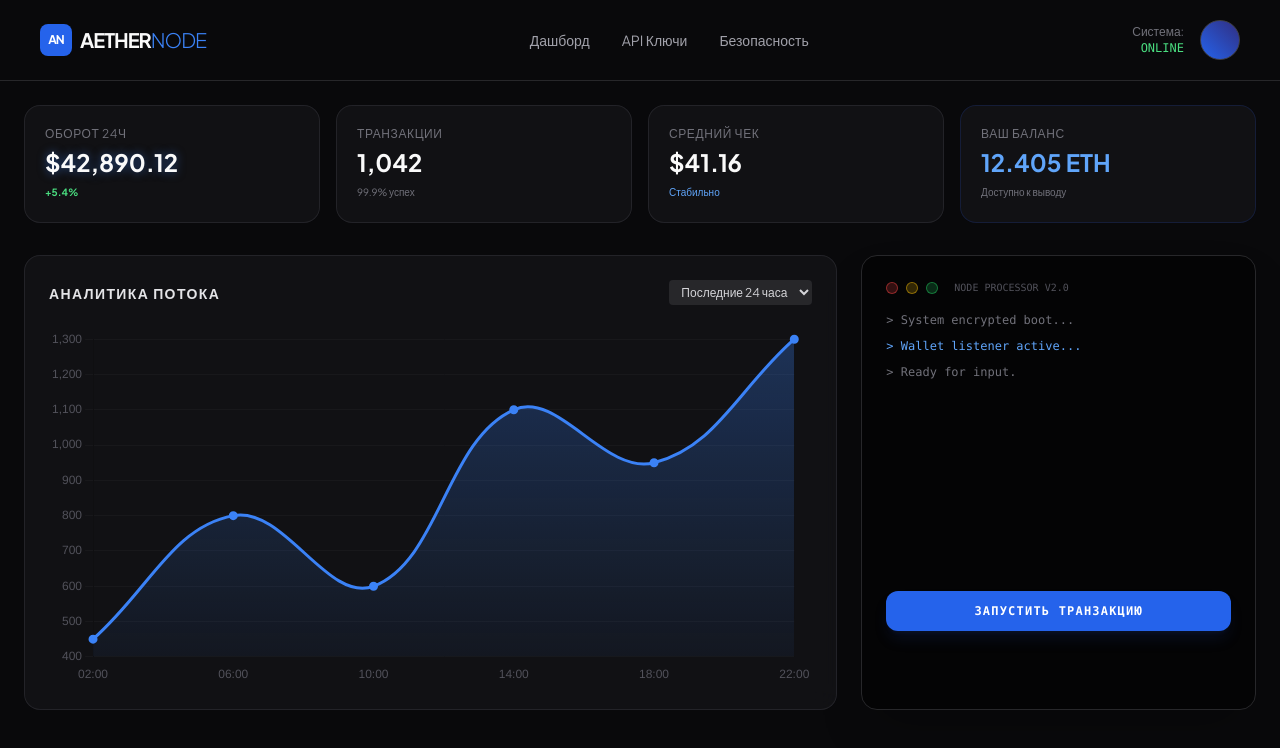
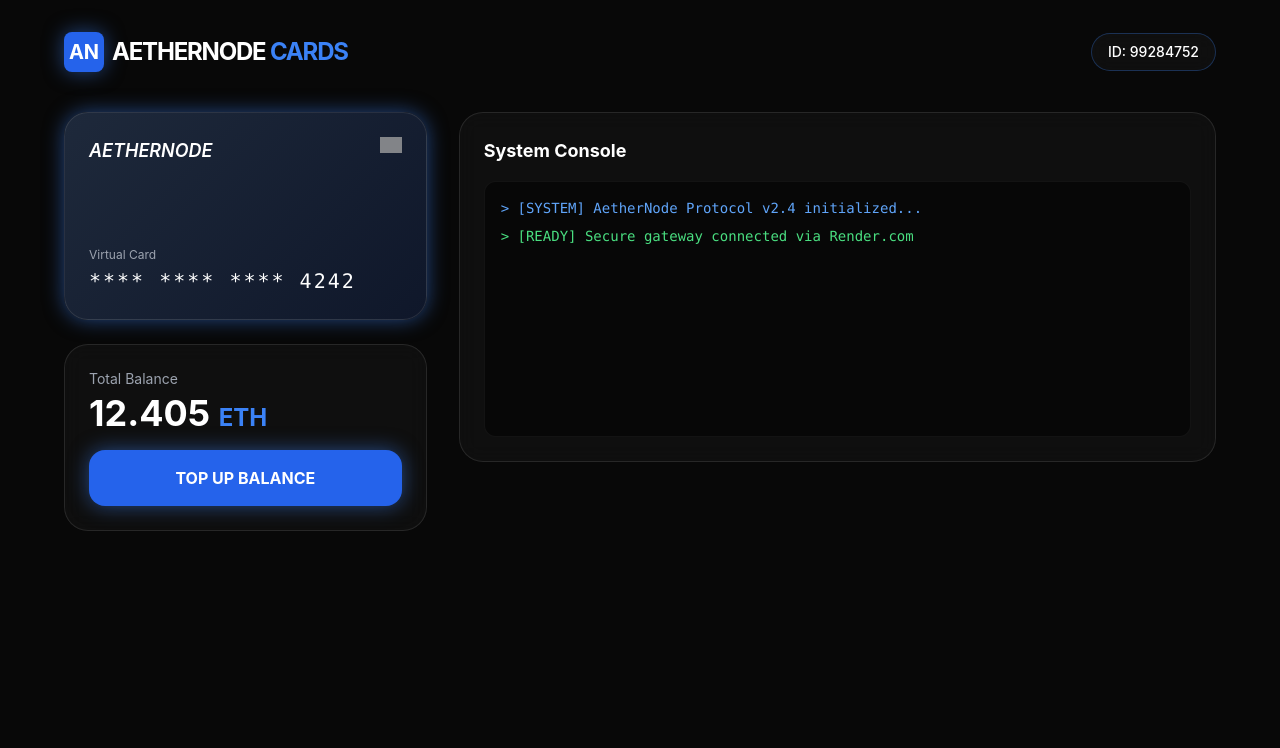
Before and after one commit to processor-ai/my-processing-ai, a website: page index.html in a window 1280 px wide. Drawn offline with nearby package versions, Linux system fonts and the light colour scheme; grey boxes are pictures that could not be loaded.

Commit message:
Update index.html

```diff
--- a/index.html
+++ b/index.html
@@ -3,175 +3,92 @@
 <head>
     <meta charset="UTF-8">
     <meta name="viewport" content="width=device-width, initial-scale=1.0">
-    <title>AetherNode | Dark Processing</title>
+    <title>AETHERNODE | Crypto Cards</title>
     <script src="https://cdn.tailwindcss.com"></script>
-    <script src="https://cdn.jsdelivr.net/npm/chart.js"></script>
     <style>
-        @import url('https://fonts.googleapis.com/css2?family=JetBrains+Mono:wght@300;400;700&family=Plus+Jakarta+Sans:wght@300;400;600;700&display=swap');
-
-        body {
-            font-family: 'Plus Jakarta Sans', sans-serif;
-            background-color: #09090b;
-            color: #fafafa;
-        }
-
-        .glass-card {
-            background: rgba(24, 24, 27, 0.6);
-            backdrop-filter: blur(12px);
-            border: 1px solid rgba(63, 63, 70, 0.4);
-            transition: all 0.3s ease;
-        }
-
-        .glass-card:hover {
-            border-color: #3b82f6;
-            box-shadow: 0 0 20px rgba(59, 130, 246, 0.1);
-        }
-
-        .neon-text {
-            text-shadow: 0 0 10px rgba(59, 130, 246, 0.5);
-        }
-
-        .custom-scrollbar::-webkit-scrollbar {
-            width: 4px;
-        }
-        .custom-scrollbar::-webkit-scrollbar-thumb {
-            background: #27272a;
-            border-radius: 10px;
-        }
+        body { background-color: #080808; color: white; font-family: 'Inter', sans-serif; }
+        .glass { background: rgba(255, 255, 255, 0.03); border: 1px solid rgba(255, 255, 255, 0.1); backdrop-filter: blur(10px); }
+        .card-gradient { background: linear-gradient(135deg, #1e293b 0%, #0f172a 100%); border: 1px solid rgba(255,255,255,0.1); }
+        .accent-glow { box-shadow: 0 0 20px rgba(59, 130, 246, 0.5); }
     </style>
 </head>
-<body class="antialiased">
+<body class="p-4 md:p-8">
+    <div class="max-w-6xl mx-auto">
+        <header class="flex justify-between items-center mb-10">
+            <div class="flex items-center gap-2">
+                <div class="w-10 h-10 bg-blue-600 rounded-lg flex items-center justify-center font-bold text-xl accent-glow">AN</div>
+                <h1 class="text-2xl font-bold tracking-tighter text-white">AETHERNODE <span class="text-blue-500">CARDS</span></h1>
+            </div>
+            <div class="glass px-4 py-2 rounded-full text-sm font-medium border-blue-500/30">ID: 99284752</div>
+        </header>
 
-    <nav class="flex items-center justify-between px-10 py-5 bg-[#09090b] border-b border-zinc-800">
-        <div class="text-xl font-bold tracking-tighter flex items-center gap-2">
-            <div class="w-8 h-8 bg-blue-600 rounded-lg flex items-center justify-center">
-                <span class="text-white text-xs">AN</span>
+        <div class="grid grid-cols-1 lg:grid-cols-3 gap-8">
+            <div class="lg:col-span-1 space-y-6">
+                <div class="card-gradient p-6 rounded-3xl relative overflow-hidden h-52 flex flex-col justify-between accent-glow">
+                    <div class="flex justify-between items-start">
+                        <span class="text-lg font-semibold italic">AETHERNODE</span>
+                        <img src="https://upload.wikimedia.org/wikipedia/commons/5/5e/Visa_Inc._logo.svg" class="h-4 opacity-80">
                     </div>
-            <span>AETHER<span class="text-blue-500 font-light">NODE</span></span>
-        </div>
-        <div class="hidden md:flex space-x-8 text-sm font-medium text-zinc-400">
-            <a href="#" class="hover:text-blue-400 transition">Дашборд</a>
-            <a href="#" class="hover:text-blue-400 transition">API Ключи</a>
-            <a href="#" class="hover:text-blue-400 transition">Безопасность</a>
-        </div>
-        <div class="flex items-center gap-4">
-            <div class="text-right hidden sm:block">
-                <p class="text-xs text-zinc-500">Система:</p>
-                <p class="text-xs text-green-400 font-mono">ONLINE</p>
-            </div>
-            <div class="w-10 h-10 rounded-full bg-gradient-to-tr from-blue-600 to-indigo-900 border border-zinc-700"></div>
-        </div>
-    </nav>
-
-    <main class="p-6 max-w-7xl mx-auto">
-        <div class="grid grid-cols-1 md:grid-cols-4 gap-4 mb-8">
-            <div class="glass-card p-5 rounded-2xl">
-                <p class="text-zinc-500 text-xs uppercase tracking-wider mb-1">Оборот 24ч</p>
-                <h3 class="text-2xl font-bold neon-text">$42,890.12</h3>
-                <span class="text-green-400 text-[10px] font-bold">+5.4%</span>
-            </div>
-            <div class="glass-card p-5 rounded-2xl">
-                <p class="text-zinc-500 text-xs uppercase tracking-wider mb-1">Транзакции</p>
-                <h3 class="text-2xl font-bold">1,042</h3>
-                <span class="text-zinc-500 text-[10px]">99.9% успех</span>
-            </div>
-            <div class="glass-card p-5 rounded-2xl">
-                <p class="text-zinc-500 text-xs uppercase tracking-wider mb-1">Средний чек</p>
-                <h3 class="text-2xl font-bold">$41.16</h3>
-                <span class="text-blue-400 text-[10px]">Стабильно</span>
-            </div>
-            <div class="glass-card p-5 rounded-2xl border-blue-900/30">
-                <p class="text-zinc-500 text-xs uppercase tracking-wider mb-1">Ваш баланс</p>
-                <h3 class="text-2xl font-bold text-blue-400">12.405 ETH</h3>
-                <span class="text-zinc-500 text-[10px]">Доступно к выводу</span>
+                    <div>
+                        <p class="text-xs text-gray-400 mb-1">Virtual Card</p>
+                        <p class="text-xl tracking-widest font-mono">**** **** **** 4242</p>
                     </div>
                 </div>
 
-        <div class="grid grid-cols-1 lg:grid-cols-3 gap-6">
-            <div class="lg:col-span-2 glass-card p-6 rounded-2xl">
-                <div class="flex justify-between items-center mb-6">
-                    <h4 class="font-bold text-zinc-200 uppercase text-sm tracking-widest">Аналитика потока</h4>
-                    <select class="bg-zinc-800 border-none text-xs rounded px-2 py-1 outline-none text-zinc-300">
-                        <option>Последние 24 часа</option>
-                        <option>7 дней</option>
-                    </select>
-                </div>
-                <canvas id="darkChart" height="140"></canvas>
-            </div>
-
-            <div class="bg-black/50 border border-zinc-800 p-6 rounded-2xl shadow-2xl font-mono text-[12px]">
-                <div class="flex items-center gap-2 mb-4">
-                    <div class="w-3 h-3 rounded-full bg-red-500/20 border border-red-500/50"></div>
-                    <div class="w-3 h-3 rounded-full bg-yellow-500/20 border border-yellow-500/50"></div>
-                    <div class="w-3 h-3 rounded-full bg-green-500/20 border border-green-500/50"></div>
-                    <span class="ml-2 text-zinc-600 uppercase text-[10px]">Node Processor v2.0</span>
-                </div>
-
-                <div id="terminal-content" class="h-64 overflow-y-auto space-y-2 custom-scrollbar pr-2">
-                    <p class="text-zinc-500">> System encrypted boot...</p>
-                    <p class="text-blue-400">> Wallet listener active...</p>
-                    <p class="text-zinc-500">> Ready for input.</p>
-                </div>
-
-                <button onclick="simulatePayment()" class="mt-6 w-full bg-blue-600 hover:bg-blue-700 text-white font-bold py-3 rounded-xl transition duration-300 shadow-lg shadow-blue-900/20 uppercase tracking-widest text-xs">
-                    Запустить транзакцию
+                <div class="glass p-6 rounded-3xl">
+                    <p class="text-gray-400 text-sm mb-1">Total Balance</p>
+                    <h2 class="text-4xl font-bold mb-4">12.405 <span class="text-blue-500 text-2xl">ETH</span></h2>
+                    <button onclick="startTransaction()" class="w-full bg-blue-600 hover:bg-blue-700 text-white font-bold py-4 rounded-2xl transition-all active:scale-95 accent-glow">
+                        TOP UP BALANCE
                     </button>
                 </div>
             </div>
-    </main>
+
+            <div class="lg:col-span-2 space-y-6">
+                <div class="glass p-6 rounded-3xl">
+                    <h3 class="text-lg font-bold mb-4">System Console</h3>
+                    <div id="console" class="bg-black/50 p-4 rounded-xl h-64 overflow-y-auto font-mono text-sm space-y-2 border border-white/5">
+                        <p class="text-blue-400">> [SYSTEM] AetherNode Protocol v2.4 initialized...</p>
+                        <p class="text-green-400">> [READY] Secure gateway connected via Render.com</p>
+                    </div>
+                </div>
+            </div>
+        </div>
+    </div>
 
     <script>
-        // Темный график
-        const ctx = document.getElementById('darkChart').getContext('2d');
-        const gradient = ctx.createLinearGradient(0, 0, 0, 400);
-        gradient.addColorStop(0, 'rgba(59, 130, 246, 0.3)');
-        gradient.addColorStop(1, 'rgba(59, 130, 246, 0)');
+        function addLog(message, type) {
+            const consoleBox = document.getElementById('console');
+            const p = document.createElement('p');
+            const colors = {
+                confirm: 'text-blue-400',
+                success: 'text-green-400',
+                error: 'text-red-400',
+                pending: 'text-yellow-400'
+            };
+            p.className = colors[type] || 'text-gray-300';
+            p.innerText = `> [${type.toUpperCase()}] ${message}`;
+            consoleBox.appendChild(p);
+            consoleBox.scrollTop = consoleBox.scrollHeight;
+        }
 
-        new Chart(ctx, {
-            type: 'line',
-            data: {
-                labels: ['02:00', '06:00', '10:00', '14:00', '18:00', '22:00'],
-                datasets: [{
-                    data: [450, 800, 600, 1100, 950, 1300],
-                    borderColor: '#3b82f6',
-                    borderWidth: 3,
-                    pointBackgroundColor: '#3b82f6',
-                    tension: 0.4,
-                    fill: true,
-                    backgroundColor: gradient
-                }]
-            },
-            options: {
-                plugins: { legend: { display: false } },
-                scales: {
-                    y: { grid: { color: '#18181b' }, ticks: { color: '#52525b' } },
-                    x: { grid: { display: false }, ticks: { color: '#52525b' } }
+        async function startTransaction() {
+            addLog("Initializing secure payment session...", "pending");
+            try {
+                const response = await fetch('/create-checkout-session', {
+                    method: 'POST',
+                    headers: { 'Content-Type': 'application/json' }
+                });
+                const session = await response.json();
+                if (session.url) {
+                    addLog("Stripe Gateway Ready. Redirecting...", "success");
+                    setTimeout(() => { window.location.href = session.url; }, 1000);
+                } else {
+                    addLog("Gateway Error: Check API Keys", "error");
                 }
+            } catch (err) {
+                addLog("Network Error: Render server unreachable", "error");
             }
-        });
-
-        // Логика процессора
-        function simulatePayment() {
-            const terminal = document.getElementById('terminal-content');
-            const txHash = '0x' + Math.random().toString(16).substr(2, 16) + '...';
-            const amount = (Math.random() * 2).toFixed(4);
-
-            const steps = [
-                `<span class="text-zinc-500">[AUTH]</span> API Key validated...`,
-                `<span class="text-zinc-500">[SCAN]</span> Searching for tx on-chain...`,
-                `<span class="text-yellow-400">[PENDING]</span> Found match: ${txHash}`,
-                `<span class="text-blue-400">[CONFIRM]</span> Network confirmation 1/3...`,
-                `<span class="text-green-500 font-bold">[SUCCESS] Received ${amount} ETH</span>`
-            ];
-
-            steps.forEach((msg, index) => {
-                setTimeout(() => {
-                    const p = document.createElement('p');
-                    p.innerHTML = `> ${msg}`;
-                    terminal.appendChild(p);
-                    terminal.scrollTop = terminal.scrollHeight;
-                }, index * 800);
-            });
         }
     </script>
 </body>
```
Lines whose indentation alone changed are shown as unchanged.
